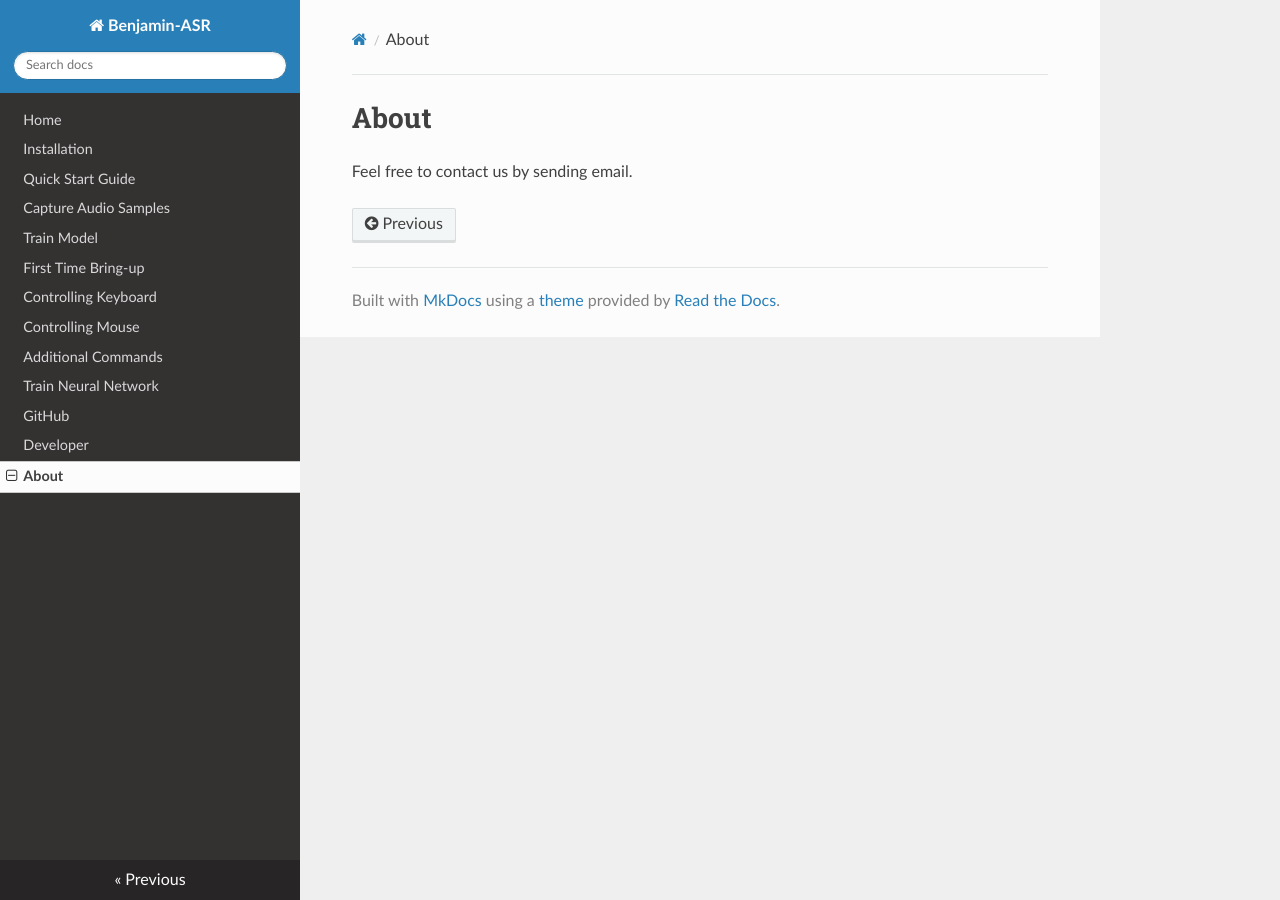
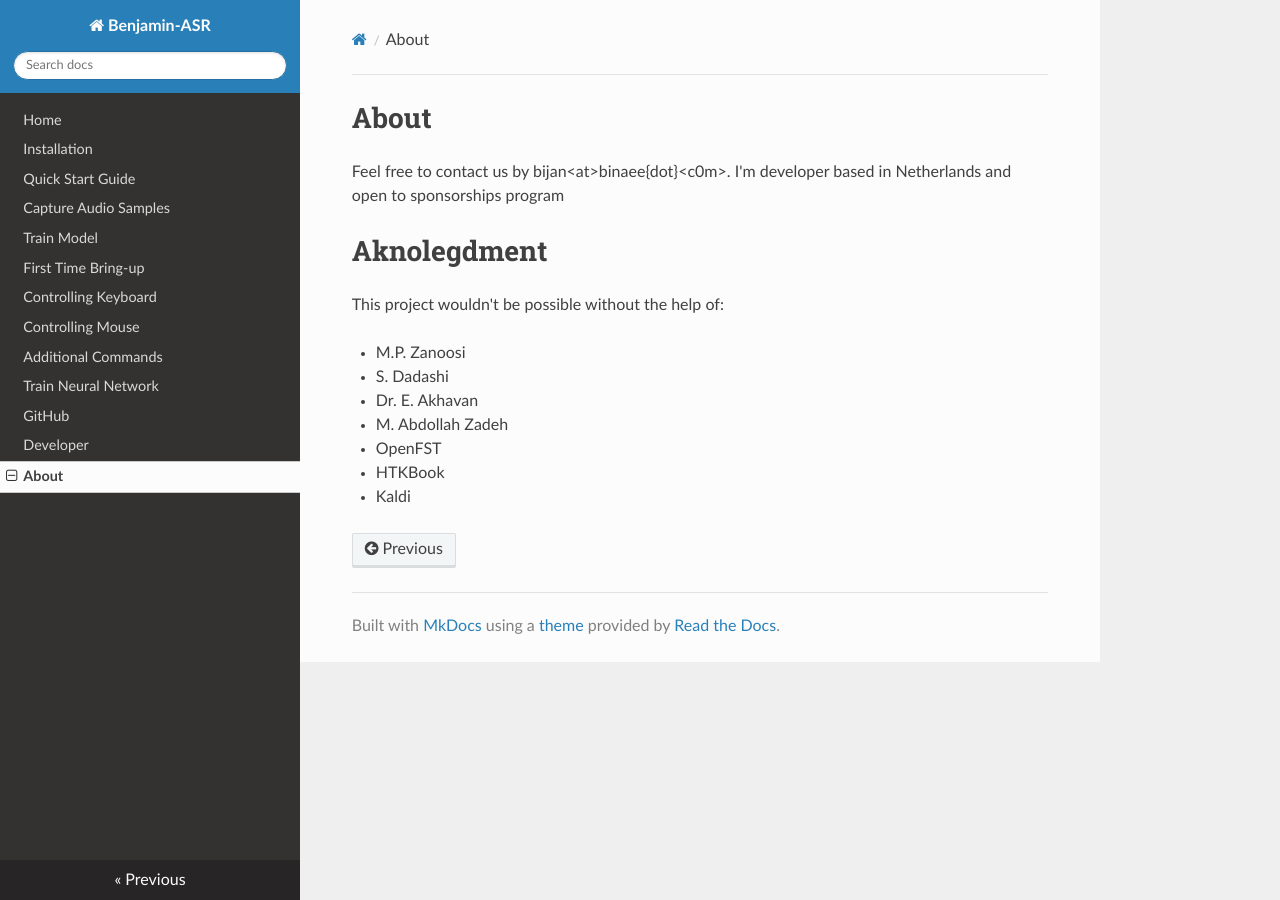
Before and after one commit to benjamin-asr/benjamin-asr.github.io, an MkDocs documentation site: the page built from docs/About.md, in a window 1280 px wide. Built offline with MkDocs 1.6.1, drawn with Linux system fonts in a browser that asks for light colours; nearby versions of some CDN libraries.

Commit message:
Write About Page

```diff
--- a/docs/About.md
+++ b/docs/About.md
@@ -1,3 +1,15 @@
 # About
 
-Feel free to contact us by sending email.
+Feel free to contact us by bijan<at\>binaee{dot}<c0m\>. I'm developer based in Netherlands and open to sponsorships program
+
+# Aknolegdment
+
+This project wouldn't be possible without the help of:
+
+- M.P. Zanoosi
+- S. Dadashi
+- Dr. E. Akhavan
+- M. Abdollah Zadeh
+- OpenFST
+- HTKBook
+- Kaldi
```
Also changed, not shown: docs/Installation.md (+2 -2 lines), docs/Quick-Start-Guide.md (+2 -2 lines), site/About/index.html, site/Installation/index.html, site/Quick-Start-Guide/index.html, site/index.html, site/search/search_index.json, 1 other file.
